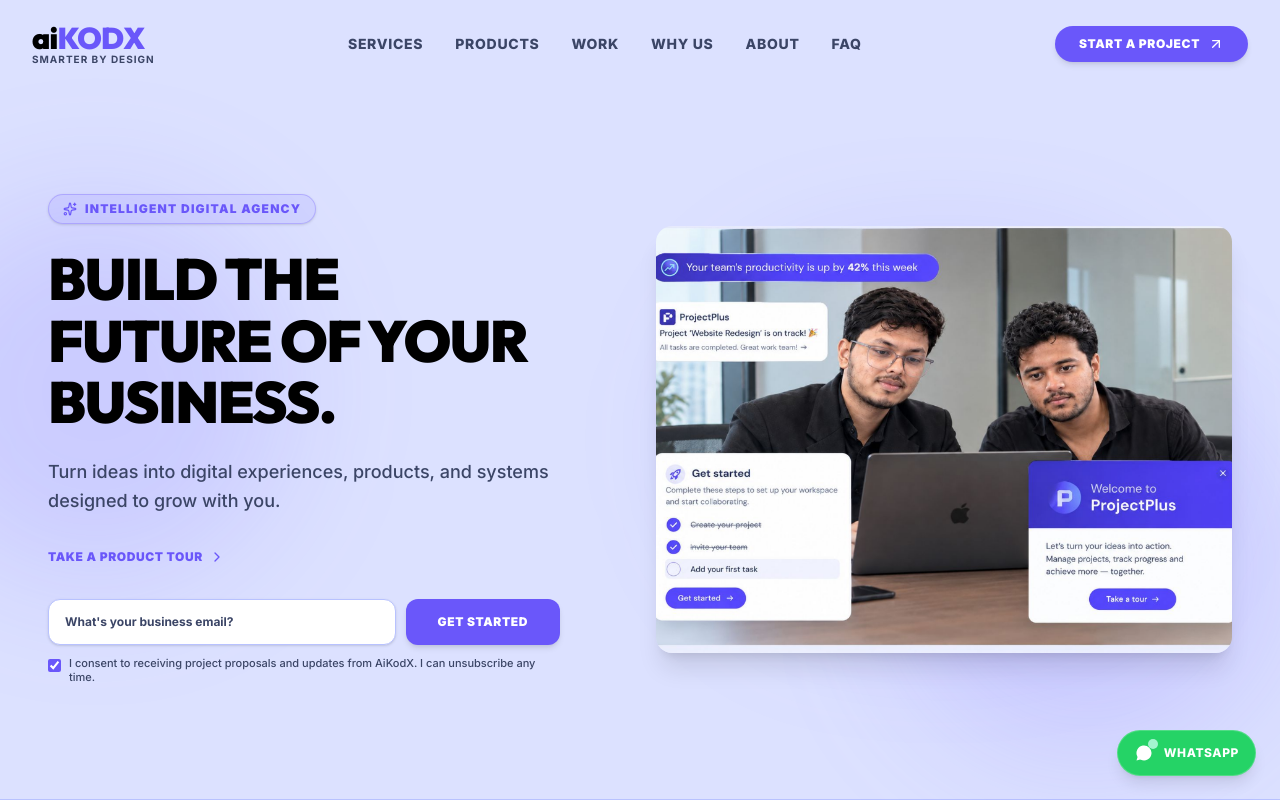
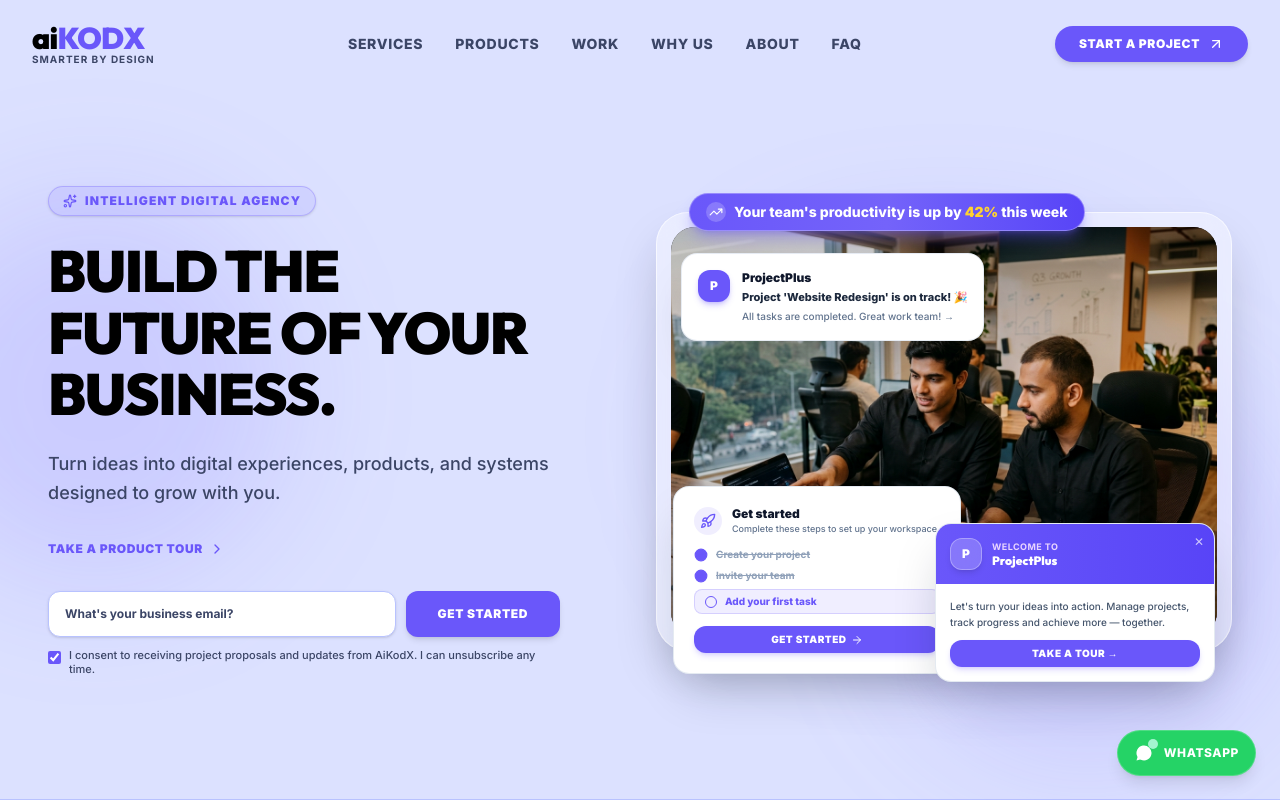
Before and after one commit to shivabhardwaj4545-art/Company, a Next.js app: page / in a window 1280 px wide. Shown: the top 800 px of the page. Built offline with nearby package versions, Linux system fonts and the light colour scheme.

Commit message:
feat: convert hero showcase into multi-layered overlapping interactive UI cards with founders photo

```diff
--- a/src/components/sections/HeroSection.tsx
+++ b/src/components/sections/HeroSection.tsx
@@ -1,7 +1,7 @@
 'use client';
 
 import { useState } from 'react';
-import { Sparkles, ChevronRight, Check, CreditCard, Bell, Shield, ArrowUpRight } from 'lucide-react';
+import { Sparkles, ChevronRight, Check, Rocket, CheckCircle2, TrendingUp, ArrowRight } from 'lucide-react';
 
 interface HeroSectionProps {
   onOpenModal: () => void;
@@ -25,10 +25,8 @@
 
   return (
     <section
-      className="relative min-h-screen flex flex-col justify-center pt-36 sm:pt-40 pb-20 px-4 sm:px-6 lg:px-12 overflow-visible border-b border-[var(--border)] bg-[var(--bg)]"
+      className="relative min-h-screen flex flex-col justify-center pt-36 sm:pt-40 pb-24 px-4 sm:px-6 lg:px-12 overflow-visible border-b border-[var(--border)] bg-[var(--bg)]"
     >
-
-
       {/* Ambient Glow Blobs in Purple/Indigo */}
       <div className="absolute top-1/4 -left-24 w-96 h-96 bg-[#6a57fa]/15 rounded-full blur-3xl pointer-events-none" />
       <div className="absolute bottom-10 right-0 w-96 h-96 bg-[#8777ff]/20 rounded-full blur-3xl pointer-events-none" />
@@ -112,20 +110,144 @@
           </div>
 
           {/* ========================================================================= */}
-          {/* RIGHT COLUMN: UI SHOWCASE FRAME (FOUNDERS & PRODUCTIVITY OVERLAY)         */}
+          {/* RIGHT COLUMN: MULTI-LAYERED OVERLAPPING INTERACTIVE UI SHOWCASE           */}
           {/* ========================================================================= */}
-          <div className="lg:col-span-6 relative pt-4 lg:pt-0 flex items-center justify-center">
-            {/* Background Ambient Glow */}
+          <div className="lg:col-span-6 relative pt-6 lg:pt-0">
+            {/* Background Ambient Radial Glow */}
             <div className="absolute top-1/2 left-1/2 -translate-x-1/2 -translate-y-1/2 w-4/5 h-4/5 bg-[#6a57fa]/20 blur-3xl rounded-full pointer-events-none" />
 
-            {/* Clean Rounded Showcase Image */}
-            <div className="relative z-10 rounded-2xl overflow-hidden shadow-xl hover:scale-[1.01] transition-transform duration-500">
-              {/* eslint-disable-next-html-extension */}
-              <img
-                src="/hero-showcase.png"
-                alt="aiKODX Studio Founders & Workspace Platform Showcase"
-                className="w-full h-auto max-w-full object-cover block"
-              />
+            {/* MAIN BASE CONTAINER */}
+            <div className="relative z-10 p-2.5 sm:p-3.5 rounded-[32px] bg-white/40 dark:bg-black/30 border border-white/60 shadow-2xl backdrop-blur-md">
+
+              {/* BASE FOUNDERS PHOTO CONTAINER */}
+              <div className="relative rounded-[24px] overflow-hidden aspect-[4/3] w-full shadow-inner bg-neutral-950">
+                {/* eslint-disable-next-html-extension */}
+                <img
+                  src="/hero-founders.jpg"
+                  alt="aiKODX Studio Founders Collaborating on Project"
+                  className="w-full h-full object-cover block filter brightness-[0.97] contrast-[1.02]"
+                />
+                {/* Subtle Vignette Overlay */}
+                <div className="absolute inset-0 bg-gradient-to-t from-black/40 via-transparent to-black/20 pointer-events-none" />
+              </div>
+
+              {/* ===================================================================== */}
+              {/* OVERLAPPING FLOATING CARD 1: TOP PILL (Productivity Metric)            */}
+              {/* ===================================================================== */}
+              <div className="absolute -top-3 sm:-top-5 left-4 sm:left-8 z-30 transition-transform duration-300 hover:scale-105">
+                <div className="inline-flex items-center gap-2 px-4 py-2 rounded-full bg-gradient-to-r from-[#6a57fa] via-[#7463fa] to-[#5844f7] text-white text-xs sm:text-sm font-extrabold shadow-lg shadow-[#6a57fa]/40 border border-white/30 backdrop-blur-md">
+                  <div className="w-5 h-5 rounded-full bg-white/20 flex items-center justify-center shrink-0">
+                    <TrendingUp className="w-3.5 h-3.5 text-white" />
+                  </div>
+                  <span>Your team's productivity is up by <strong className="text-amber-300 font-black">42%</strong> this week</span>
+                </div>
+              </div>
+
+              {/* ===================================================================== */}
+              {/* OVERLAPPING FLOATING CARD 2: TOP LEFT NOTIFICATION (ProjectPlus)      */}
+              {/* ===================================================================== */}
+              <div className="absolute top-8 sm:top-10 left-3 sm:left-6 z-20 max-w-[260px] sm:max-w-[310px] transition-all duration-300 hover:-translate-y-1">
+                <div className="p-3.5 sm:p-4 rounded-2xl bg-white border border-slate-200/80 shadow-2xl shadow-slate-900/15 backdrop-blur-xl">
+                  <div className="flex items-start gap-3">
+                    <div className="w-8 h-8 rounded-xl bg-[#6a57fa] flex items-center justify-center text-white font-black text-xs shrink-0 shadow-md shadow-[#6a57fa]/30">
+                      P
+                    </div>
+                    <div className="space-y-1">
+                      <div className="flex items-center justify-between">
+                        <span className="text-xs font-black text-slate-900">ProjectPlus</span>
+                      </div>
+                      <p className="text-[11px] font-extrabold text-slate-800 leading-snug">
+                        Project 'Website Redesign' is on track! 🎉
+                      </p>
+                      <p className="text-[10px] text-slate-500 font-medium">
+                        All tasks are completed. Great work team! →
+                      </p>
+                    </div>
+                  </div>
+                </div>
+              </div>
+
+              {/* ===================================================================== */}
+              {/* OVERLAPPING FLOATING CARD 3: BOTTOM LEFT (Get Started Onboarding)     */}
+              {/* ===================================================================== */}
+              <div className="absolute -bottom-4 sm:-bottom-6 left-2 sm:left-4 z-30 max-w-[250px] sm:max-w-[290px] transition-all duration-300 hover:-translate-y-1.5">
+                <div className="p-4 sm:p-5 rounded-2xl bg-white border border-slate-200/90 shadow-2xl shadow-slate-900/20 space-y-3">
+                  <div className="flex items-center gap-2.5">
+                    <div className="w-7 h-7 rounded-full bg-[#6a57fa]/10 flex items-center justify-center text-[#6a57fa]">
+                      <Rocket className="w-4 h-4" />
+                    </div>
+                    <div>
+                      <h4 className="text-xs font-black text-slate-900 leading-none">Get started</h4>
+                      <p className="text-[9px] text-slate-500 font-medium mt-0.5">
+                        Complete these steps to set up your workspace.
+                      </p>
+                    </div>
+                  </div>
+
+                  {/* Checklist */}
+                  <div className="space-y-1.5 text-[10px] font-bold">
+                    <div className="flex items-center gap-2 text-slate-400 line-through">
+                      <CheckCircle2 className="w-3.5 h-3.5 text-[#6a57fa] shrink-0 fill-[#6a57fa]" />
+                      <span>Create your project</span>
+                    </div>
+                    <div className="flex items-center gap-2 text-slate-400 line-through">
+                      <CheckCircle2 className="w-3.5 h-3.5 text-[#6a57fa] shrink-0 fill-[#6a57fa]" />
+                      <span>Invite your team</span>
+                    </div>
+                    <div className="flex items-center gap-2 px-2.5 py-1 rounded-lg bg-[#6a57fa]/10 text-[#6a57fa] border border-[#6a57fa]/20 font-extrabold">
+                      <div className="w-3 h-3 rounded-full border border-[#6a57fa] shrink-0" />
+                      <span>Add your first task</span>
+                    </div>
+                  </div>
+
+                  <button
+                    type="button"
+                    onClick={onOpenModal}
+                    className="w-full py-1.5 rounded-xl bg-[#6a57fa] text-white text-[10px] font-black uppercase tracking-wider flex items-center justify-center gap-1 hover:bg-[#5844f7] transition-all shadow-md shadow-[#6a57fa]/20"
+                  >
+                    <span>Get started</span>
+                    <ArrowRight className="w-3 h-3" />
+                  </button>
+                </div>
+              </div>
+
+              {/* ===================================================================== */}
+              {/* OVERLAPPING FLOATING CARD 4: BOTTOM RIGHT (Welcome to ProjectPlus)    */}
+              {/* ===================================================================== */}
+              <div className="absolute -bottom-5 sm:-bottom-8 right-2 sm:right-4 z-30 max-w-[250px] sm:max-w-[280px] transition-all duration-300 hover:-translate-y-1.5">
+                <div className="rounded-2xl overflow-hidden bg-white border border-slate-200/90 shadow-2xl shadow-slate-900/25">
+                  {/* Purple Banner Header */}
+                  <div className="p-3.5 bg-gradient-to-r from-[#6a57fa] to-[#5844f7] text-white relative">
+                    <button type="button" className="absolute top-2.5 right-2.5 text-white/70 hover:text-white text-xs">
+                      ✕
+                    </button>
+                    <div className="flex items-center gap-2.5">
+                      <div className="w-8 h-8 rounded-xl bg-white/20 backdrop-blur-md flex items-center justify-center text-white font-black text-xs border border-white/30 shadow-md">
+                        P
+                      </div>
+                      <div>
+                        <div className="text-[9px] uppercase font-bold text-purple-200 tracking-wider">Welcome to</div>
+                        <div className="text-xs font-black font-display text-white leading-tight">ProjectPlus</div>
+                      </div>
+                    </div>
+                  </div>
+
+                  {/* Body Content */}
+                  <div className="p-3.5 space-y-2.5">
+                    <p className="text-[10px] text-slate-600 font-medium leading-relaxed">
+                      Let's turn your ideas into action. Manage projects, track progress and achieve more — together.
+                    </p>
+                    <button
+                      type="button"
+                      onClick={onOpenModal}
+                      className="w-full py-1.5 rounded-xl bg-[#6a57fa] text-white text-[10px] font-black uppercase tracking-wider flex items-center justify-center gap-1 hover:bg-[#5844f7] transition-all shadow-md shadow-[#6a57fa]/20"
+                    >
+                      <span>Take a tour →</span>
+                    </button>
+                  </div>
+                </div>
+              </div>
+
             </div>
           </div>
 
```
Also changed, not shown: public/hero-founders.jpg (added).
